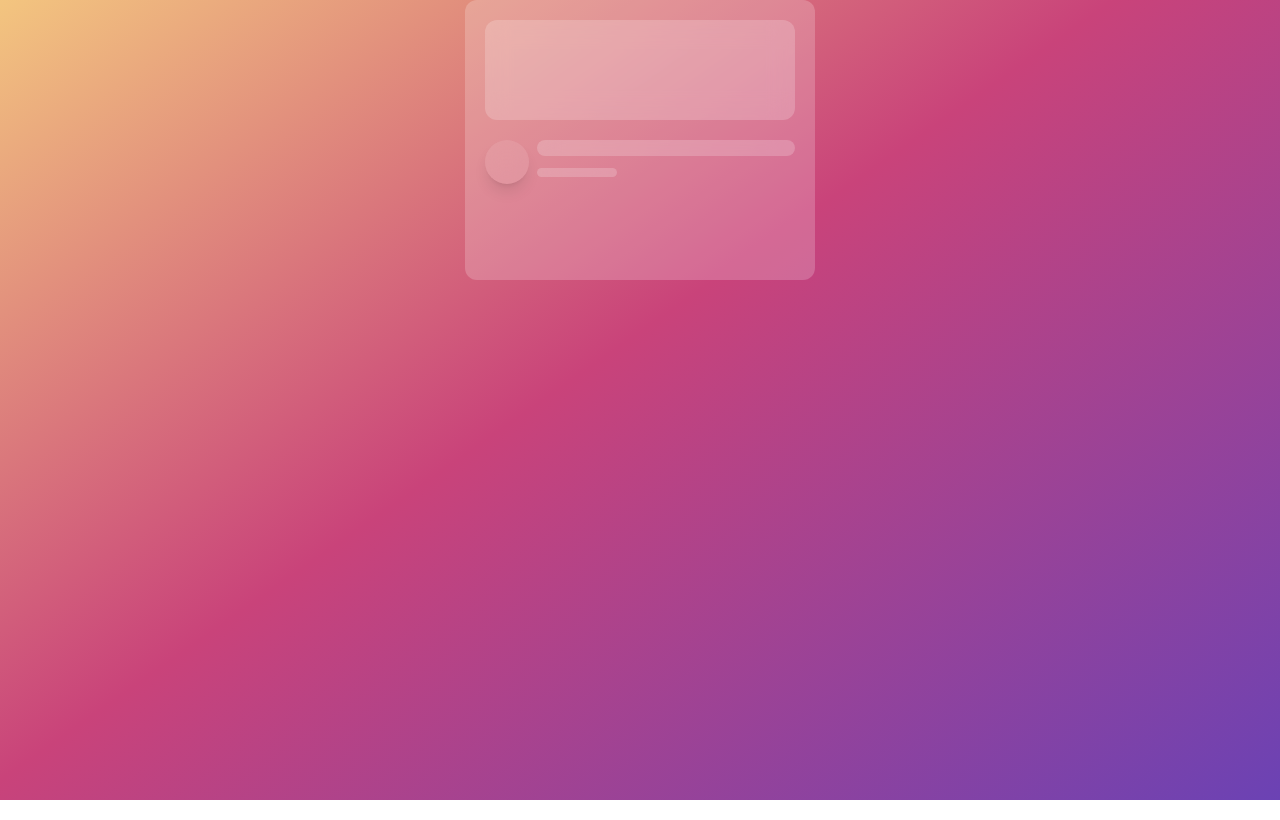
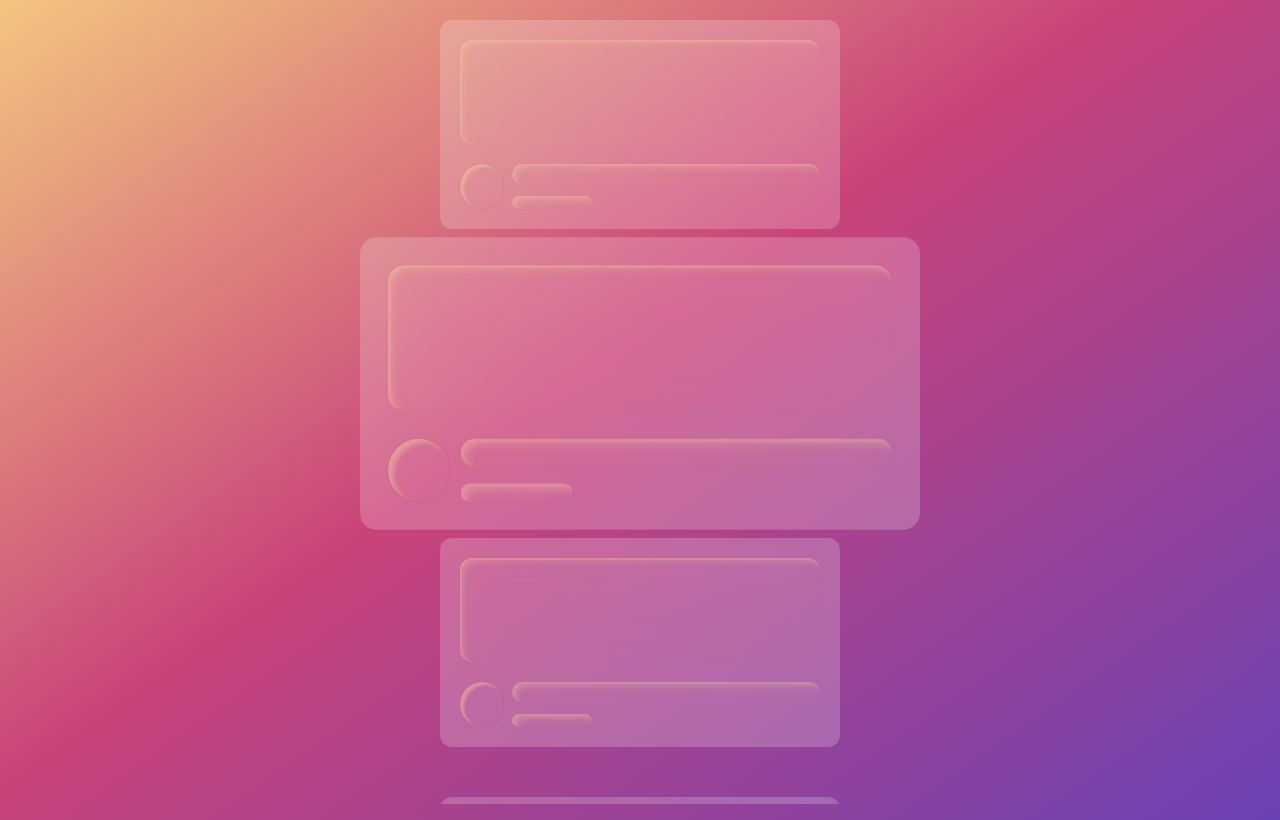
Before and after one commit to shirishpokharel/NGIT, a React (Vite) app: page / in a window 1280 px wide. Built offline with nearby package versions, Linux system fonts and the light colour scheme.

Commit message:
card lightning effect transform animation

```diff
--- a/src/App.jsx
+++ b/src/App.jsx
@@ -1,9 +1,9 @@
-import Homepage from "./components/paage/Homepage";
+import Scroller from "./components/organism/Scroller";
 
 function App() {
   return (
-    <div className="">
-      <Homepage />
+    <div className="min-h-screen">
+      <Scroller />
     </div>
   );
 }
--- a/src/components/atoms/Circle.jsx
+++ b/src/components/atoms/Circle.jsx
@@ -1,9 +1,7 @@
-import { cn } from "../../libs";
-
 function Circle() {
   return (
-    <div className="">
-      <div className="rounded-full m-0 bg-white/10 p-5 w-11 h-11 shrink-0 grow-0 xl shadow-lg backdrop-blur-md"></div>
+    <div className="circleBorder ">
+      <div className="rounded-full m-0 p-5 w-11 h-11 shrink-0 grow-0 "></div>
     </div>
   );
 }
--- a/src/components/atoms/Rectangle.jsx
+++ b/src/components/atoms/Rectangle.jsx
@@ -1,19 +1,24 @@
 import { cn } from "../../libs";
 
-function Rectangle({ className, width, height, ...props }) {
-  console.log(height, width, "Height");
-
+function Rectangle({ className, width, height }) {
   return (
     <div
-      className={cn(
-        "rounded-xl bg-white/20 shrink-0 grow-0 xl backdrop-blur-md w-20 h-20",
-        className
-      )}
+      className="rectangleBorder"
       style={{
         width: width ? width : null,
-        height: height ? height : null,
       }}
-    ></div>
+    >
+      <div
+        className={cn(
+          "rounded-xl shrink-0 grow-0 xl backdrop-blur-lg w-20 h-20",
+          className
+        )}
+        style={{
+          width: width ? width : null,
+          height: height ? height : null,
+        }}
+      ></div>
+    </div>
   );
 }
 
--- a/src/components/molecule/Card.jsx
+++ b/src/components/molecule/Card.jsx
@@ -3,7 +3,7 @@ import Rectangle from "../atoms/Rectangle";
 
 function Card() {
   return (
-    <div className="mx-auto flex flex-col justify-start align-middle gap-5 p-5 w-[350px] h-[280px] bg-white/20 rounded-xl ">
+    <div className="card mx-auto flex flex-col justify-start align-middle gap-5 p-5 w-[400px] h-[300px] bg-white/20 rounded-xl ">
       <Rectangle width={"auto"} height={100} className={""} />
       <div className="flex flex-1 justify-center align-middle gap-2">
         <Circle />
--- a/src/components/organism/Scroller.jsx
+++ b/src/components/organism/Scroller.jsx
@@ -1,11 +1,25 @@
 import Card from "../molecule/Card.jsx";
+import { useDragScroll } from "../../libs/useDraggingScroll.jsx";
 
-function Scroller() {
+const Scroller = () => {
+  const [refs] = useDragScroll();
   return (
-    <div className="flex flex-col justify-center align-middle gap-10">
+    <div
+      className="scroller mt-5 cursor-grab touch-none flex flex-1 flex-col gap-[50px]"
+      ref={refs}
+      style={{
+        overflow: "hidden",
+        overflowY: scroll,
+        height: "98vh",
+      }}
+    >
+      <Card />
+      <Card />
+      <Card />
+      <Card />
       <Card />
     </div>
   );
-}
+};
 
 export default Scroller;
--- a/src/components/paage/Homepage.jsx
+++ /dev/null
@@ -1,11 +0,0 @@
-import Scroller from "../organism/Scroller";
-
-function Homepage() {
-  return (
-    <div className="">
-      <Scroller />
-    </div>
-  );
-}
-
-export default Homepage;
--- a/src/index.css
+++ b/src/index.css
@@ -3,7 +3,27 @@
 @tailwind utilities;
 
 body {
-  min-height: 100vh;
   background: linear-gradient(145deg, #f3c57f 0%, #c9437a 46%, #6b42b4 100%);
-  box-sizing: border-box;
+  overflow: hidden;
 }
+
+.circleBorder {
+  border-radius: 50%;
+  box-shadow: inset 4px 3px 3px rgba(251, 212, 164, 0.4),
+    0 0px 1px rgba(121, 78, 9, 0.4);
+}
+
+.rectangleBorder {
+  box-shadow: inset 4px 4px 6px rgba(251, 212, 164, 0.4),
+    0 0px 1px rgba(121, 78, 9, 0.1);
+  border-radius: 12px;
+  padding: 2px;
+}
+
+.scroller {
+  animation: 0.2s ease-in y;
+}
+
+.scroller .card:nth-child(2) {
+  transform: scale(1.4, 1.4);
+}
--- /dev/null
+++ b/src/libs/useDraggingScroll.jsx
@@ -0,0 +1,102 @@
+import { useEffect } from "react";
+import { useCallback } from "react";
+import { useState } from "react";
+
+export const useDragScroll = () => {
+  const [node, setNode] = useState(null);
+
+  const refs = useCallback((nodeEle) => {
+    setNode(nodeEle);
+  }, []);
+
+  const handleMouseDown = useCallback(
+    (e) => {
+      console.log(e, node, "Mouse down");
+      if (!node) {
+        return;
+      }
+      const startPos = {
+        left: node.scrollLeft,
+        top: node.scrollTop,
+        x: e.clientX,
+        y: e.clientY,
+      };
+
+      const handleMouseMove = (e) => {
+        const dx = e.clientX - startPos.x;
+        const dy = e.clientY - startPos.y;
+        node.scrollTop = startPos.top - dy;
+        node.scrollLeft = startPos.left - dx;
+        updateCursor(node);
+      };
+
+      const handleMouseUp = () => {
+        document.removeEventListener("mousemove", handleMouseMove);
+        document.removeEventListener("mouseup", handleMouseUp);
+        resetCursor(node);
+      };
+
+      document.addEventListener("mousemove", handleMouseMove);
+      document.addEventListener("mouseup", handleMouseUp);
+    },
+    [node]
+  );
+
+  const handleTouchStart = useCallback(
+    (e) => {
+      if (!node) {
+        return;
+      }
+      const touch = e.touches[0];
+      const startPos = {
+        left: node.scrollLeft,
+        top: node.scrollTop,
+        x: touch.clientX,
+        y: touch.clientY,
+      };
+
+      const handleTouchMove = (e) => {
+        const touch = e.touches[0];
+        const dx = touch.clientX - startPos.x;
+        const dy = touch.clientY - startPos.y;
+        node.scrollTop = startPos.top - dy;
+        node.scrollLeft = startPos.left - dx;
+        updateCursor(node);
+      };
+
+      const handleTouchEnd = () => {
+        document.removeEventListener("touchmove", handleTouchMove);
+        document.removeEventListener("touchend", handleTouchEnd);
+        resetCursor(node);
+      };
+
+      document.addEventListener("touchmove", handleTouchMove);
+      document.addEventListener("touchend", handleTouchEnd);
+    },
+    [node]
+  );
+
+  const updateCursor = (ele) => {
+    ele.style.cursor = "grabbing";
+    ele.style.userSelect = "none";
+  };
+
+  const resetCursor = (ele) => {
+    ele.style.cursor = "grab";
+    ele.style.removeProperty("user-select");
+  };
+
+  useEffect(() => {
+    if (!node) {
+      return;
+    }
+    node.addEventListener("mousedown", handleMouseDown);
+    node.addEventListener("touchstart", handleTouchStart);
+    return () => {
+      node.removeEventListener("mousedown", handleMouseDown);
+      node.removeEventListener("touchstart", handleTouchStart);
+    };
+  }, [node]);
+
+  return [refs];
+};
```
